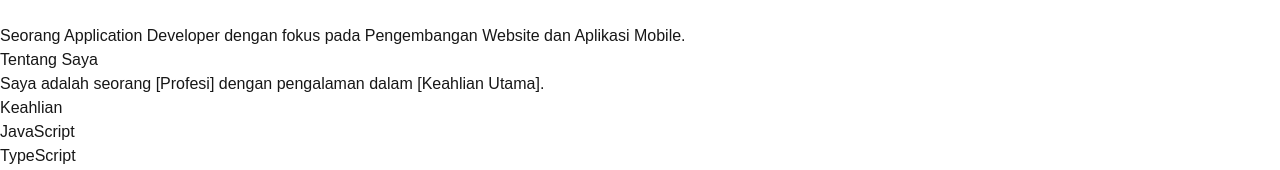
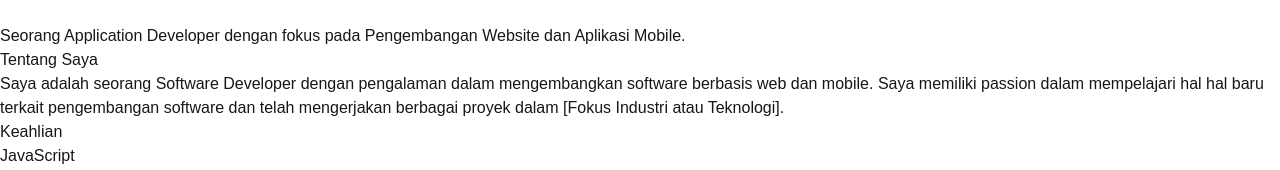
Before and after one commit to Bayu-Pasifik/portofolio, a Next.js app: page / in a window 1280 px wide. Shown: the top 170 px of the page. Built offline with nearby package versions, Linux system fonts and the light colour scheme.

Commit message:
feat: fixing style in About component

```diff
--- a/src/components/About.tsx
+++ b/src/components/About.tsx
@@ -1,19 +1,23 @@
-'use client';
-import { useEffect, useRef } from 'react';
-import { gsap } from 'gsap';
-import { ScrollTrigger } from 'gsap/ScrollTrigger';
-import { MotionPathPlugin } from 'gsap/MotionPathPlugin';
+"use client";
+import { useEffect, useRef } from "react";
+import { gsap } from "gsap";
+import { ScrollTrigger } from "gsap/ScrollTrigger";
+import { MotionPathPlugin } from "gsap/MotionPathPlugin";
 
 gsap.registerPlugin(ScrollTrigger, MotionPathPlugin);
 
-export default function About() {
+const About: React.FC = () => {
   const aboutRef = useRef<HTMLDivElement>(null);
 
   useEffect(() => {
     gsap.from(aboutRef.current, {
       opacity: 0,
       motionPath: {
-        path: [{ x: -100, y: 0 }, { x: 0, y: 100 }, { x: 100, y: 0 }],
+        path: [
+          { x: -100, y: 0 },
+          { x: 0, y: 100 },
+          { x: 100, y: 0 },
+        ],
         curviness: 1.5,
       },
       duration: 2,
@@ -27,11 +31,20 @@ export default function About() {
   }, []);
 
   return (
-    <section id="about" className="px-4 py-16 text-center" ref={aboutRef}>
-      <h2 className="text-4xl font-bold">Tentang Saya</h2>
-      <p className="mt-4 text-gray-700">
-        Saya adalah seorang [Profesi] dengan pengalaman dalam [Keahlian Utama].
+    <section
+      id="about"
+      ref={aboutRef}
+      className="px-6 py-20 text-center bg-gray-50"
+    >
+      <h2 className="text-4xl font-bold text-gray-800">Tentang Saya</h2>
+      <p className="mt-4 text-lg text-gray-600 max-w-2xl mx-auto leading-relaxed">
+        Saya adalah seorang Software Developer dengan pengalaman dalam
+        mengembangkan software berbasis web dan mobile. Saya memiliki passion
+        dalam mempelajari hal hal baru terkait pengembangan software dan telah
+        mengerjakan berbagai proyek dalam [Fokus Industri atau Teknologi].
       </p>
     </section>
   );
-}
+};
+
+export default About;
```
